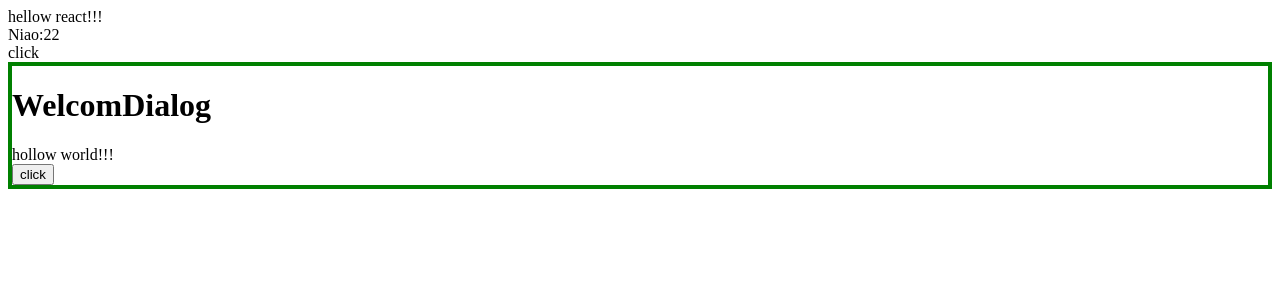
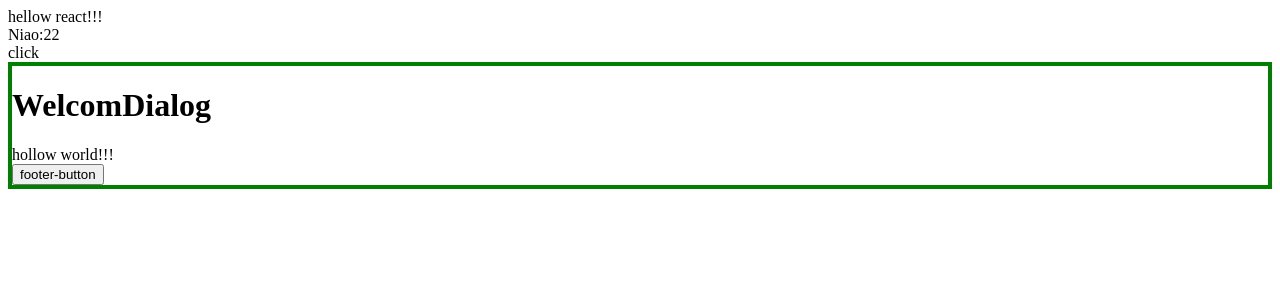
Before and after one commit to shanejix/front-end-playground, a React (Create React App) app: page / in a window 1280 px wide. Shown: the top 300 px of the page. Built offline with nearby package versions, Linux system fonts and the light colour scheme.

Commit message:
add composition chirldren-func

```diff
--- a/src/App.js
+++ b/src/App.js
@@ -4,7 +4,8 @@ import React from 'react';
 // import Count from './ReactComp/PureComponent/Count'
 // import Count from './ReactComp/Memo/Count'
 import Person from './ReactComp/HOC/Person'
-import WelcomeDialog from './ReactComp/Composition/WelcomeDialog'
+// import WelcomeDialog from './ReactComp/Composition/WelcomeDialog01'
+import WelcomeDialog from './ReactComp/Composition/WelcomeDialog02'
 
 function App() {
   return (
--- /dev/null
+++ b/src/ReactComp/Composition/WelcomeDialog01/Dialog.jsx
@@ -0,0 +1,14 @@
+import React from "react";
+
+//只负责样式，不关心内容和逻辑
+export default function Dialog(props) {
+  console.log(props);
+
+  return (
+    <div style={{ border: `${props.color} 4px solid` }}>
+      {/* //01.children可以是JSX */}
+      {props.children}
+      <div className="footer">{props.footer}</div>
+    </div>
+  );
+}
--- a/src/ReactComp/Composition/WelcomeDialog/Dialog.jsx
+++ b/src/ReactComp/Composition/WelcomeDialog02/Dialog.jsx
@@ -1,4 +1,6 @@
 import React from "react";
+
+import Fetcher from "./Fetcher";
 
 //只负责样式，不关心内容和逻辑
 export default function Dialog(props) {
@@ -7,7 +9,15 @@ export default function Dialog(props) {
   return (
     <div style={{ border: `${props.color} 4px solid` }}>
       {props.children}
-      <div className="footer">{props.footer}</div>
+
+      {/* //02.children 可以是函数， */}
+      <Fetcher footer="getFooter">
+        {({ title, name }) => (
+          <button>
+            {title}-{name}
+          </button>
+        )}
+      </Fetcher>
     </div>
   );
 }
--- /dev/null
+++ b/src/ReactComp/Composition/WelcomeDialog02/Fetcher.jsx
@@ -0,0 +1,16 @@
+import React from "react";
+
+function Api() {
+  return {
+    getFooter() {
+      return {
+        title: "footer",
+        name: "button"
+      };
+    }
+  };
+}
+export default function Fetcher(props) {
+  let data = Api()[props.footer]();
+  return <div>{props.children(data)}</div>;
+}
--- /dev/null
+++ b/src/ReactComp/Composition/WelcomeDialog02/WelcomDialog.jsx
@@ -0,0 +1,13 @@
+import React from "react";
+
+import Dialog from "./Dialog";
+
+//通过复合提供内容——Compositon
+export default function WelcomDialog(props) {
+  return (
+    <Dialog {...props}>
+      <h1>WelcomDialog</h1>
+      <div>hollow world!!!</div>
+    </Dialog>
+  );
+}
--- /dev/null
+++ b/src/ReactComp/Composition/WelcomeDialog02/index.js
@@ -0,0 +1,10 @@
+
+import React from 'react'
+
+
+import WelcomDialog from './WelcomDialog'
+export default function index() {
+  return (
+    <WelcomDialog color='green' />
+  )
+}
```
Also changed, not shown: src/ReactComp/Composition/WelcomeDialog01/Footer.jsx (renamed from src/ReactComp/Composition/WelcomeDialog/Footer.jsx), src/ReactComp/Composition/WelcomeDialog01/WelcomDialog.jsx (renamed from src/ReactComp/Composition/WelcomeDialog/WelcomDialog.jsx), src/ReactComp/Composition/WelcomeDialog01/index.js (renamed from src/ReactComp/Composition/WelcomeDialog/index.js).
